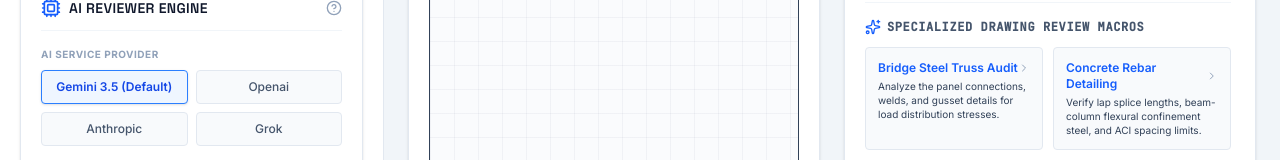
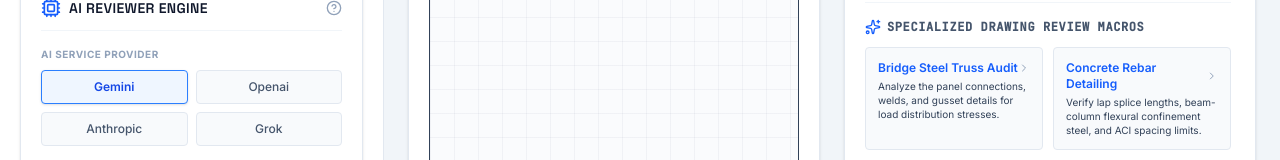
Before and after one commit to sumonrh/StructureSight, a React (Vite) app: page / in a window 1280 px wide. Shown: the part 446-606 px from the top of the page. Built offline with nearby package versions, Linux system fonts and the light colour scheme.

Commit message:
feat: rename Gemini button to 'Gemini' and add Gemini 3.0 Flash & 3.1 Flash Lite models

```diff
--- a/src/components/ApiKeySettings.tsx
+++ b/src/components/ApiKeySettings.tsx
@@ -16,7 +16,8 @@
     gemini: [
       { label: 'Gemini 3.5 Flash', id: 'gemini-3.5-flash' },
       { label: 'Gemini 3.1 Pro Preview', id: 'gemini-3.1-pro-preview' },
-      { label: 'Gemini 3.1 Flash-Lite', id: 'gemini-3.1-flash-lite' },
+      { label: 'Gemini 3.1 Flash Lite', id: 'gemini-3.1-flash-lite' },
+      { label: 'Gemini 3.0 Flash', id: 'gemini-3.0-flash' },
     ],
     openai: [
       { label: 'GPT-5.5 (Flagship)', id: 'gpt-5.5' },
@@ -111,7 +112,7 @@
                       : 'bg-slate-50 dark:bg-tokyo-input border-slate-200 dark:border-tokyo-border hover:bg-slate-100 dark:hover:bg-tokyo-card text-slate-600 dark:text-tokyo-muted'
                   }`}
                 >
-                  {p === 'gemini' ? 'Gemini 3.5 (Default)' : p}
+                  {p === 'gemini' ? 'Gemini' : p}
                 </button>
               );
             })}
```
